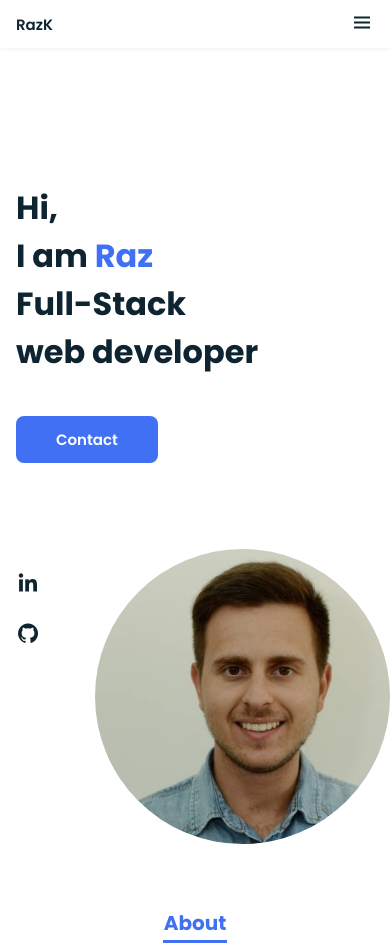
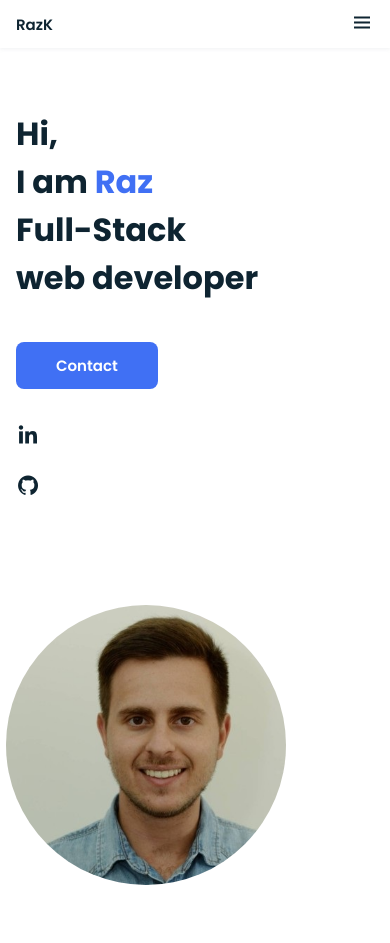
Before and after one commit to RazKirsha/Portfolio_RazK, a plain HTML site: page index.html in a window 390 px wide. Shown: the top 943 px of the page. Drawn offline with nearby package versions, Linux system fonts and the light colour scheme.

Commit message:
mobile responsive

```diff
--- a/assets/css/styles.css
+++ b/assets/css/styles.css
@@ -459,3 +459,24 @@ img{
 .work__img{
     height: 10em;
 }
+
+@media screen and (max-width: 900px) {
+  .home__img{
+    top: 25%;
+    right: 20px;
+    width: 250px;
+  }
+}
+
+@media screen and (max-width: 540px) {
+  .home__img{
+    position: relative;
+    width: 280px;
+    margin-left: 10px;
+    margin-top: -30px;
+  }
+
+  #home {
+    margin-bottom: 350px;
+  }
+}
```
